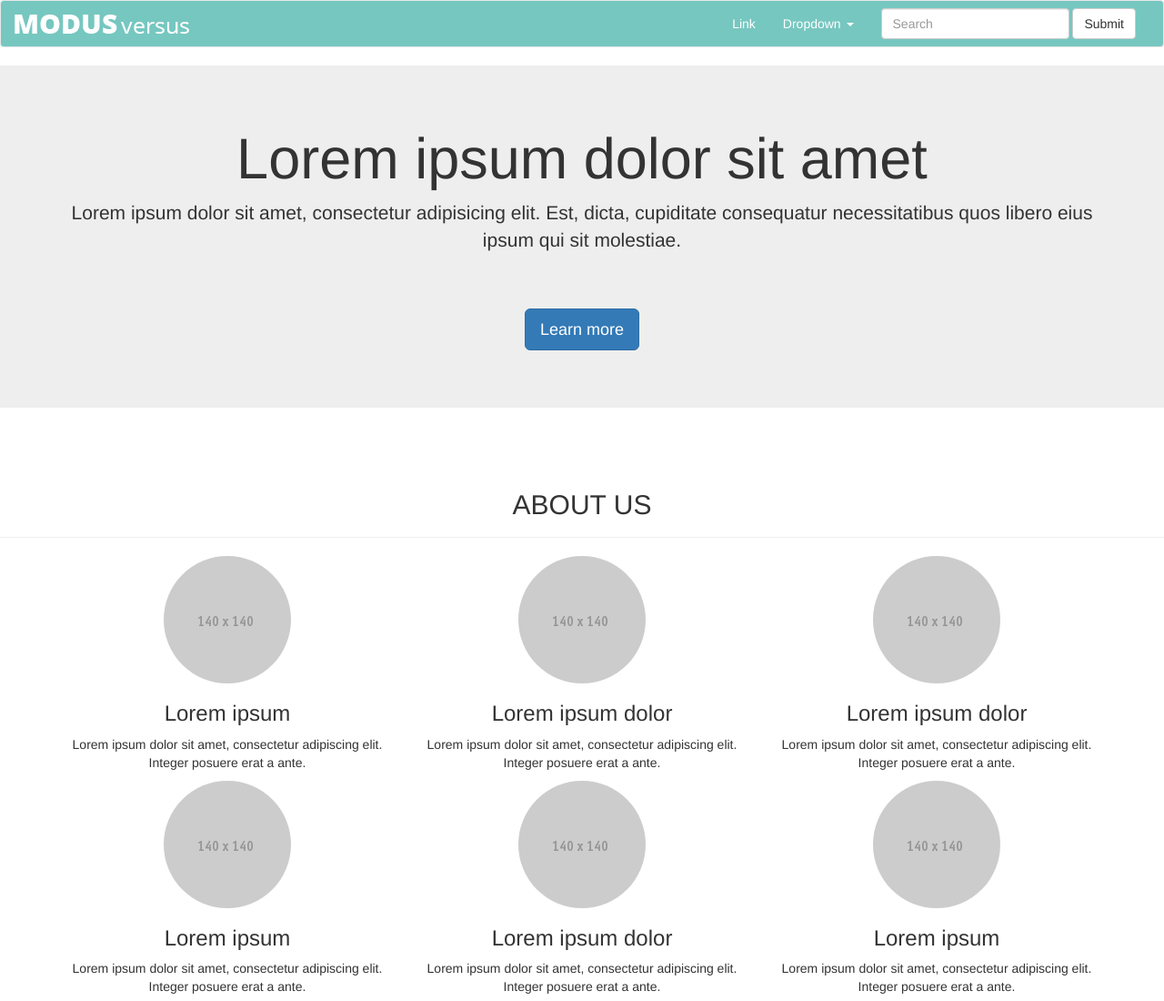
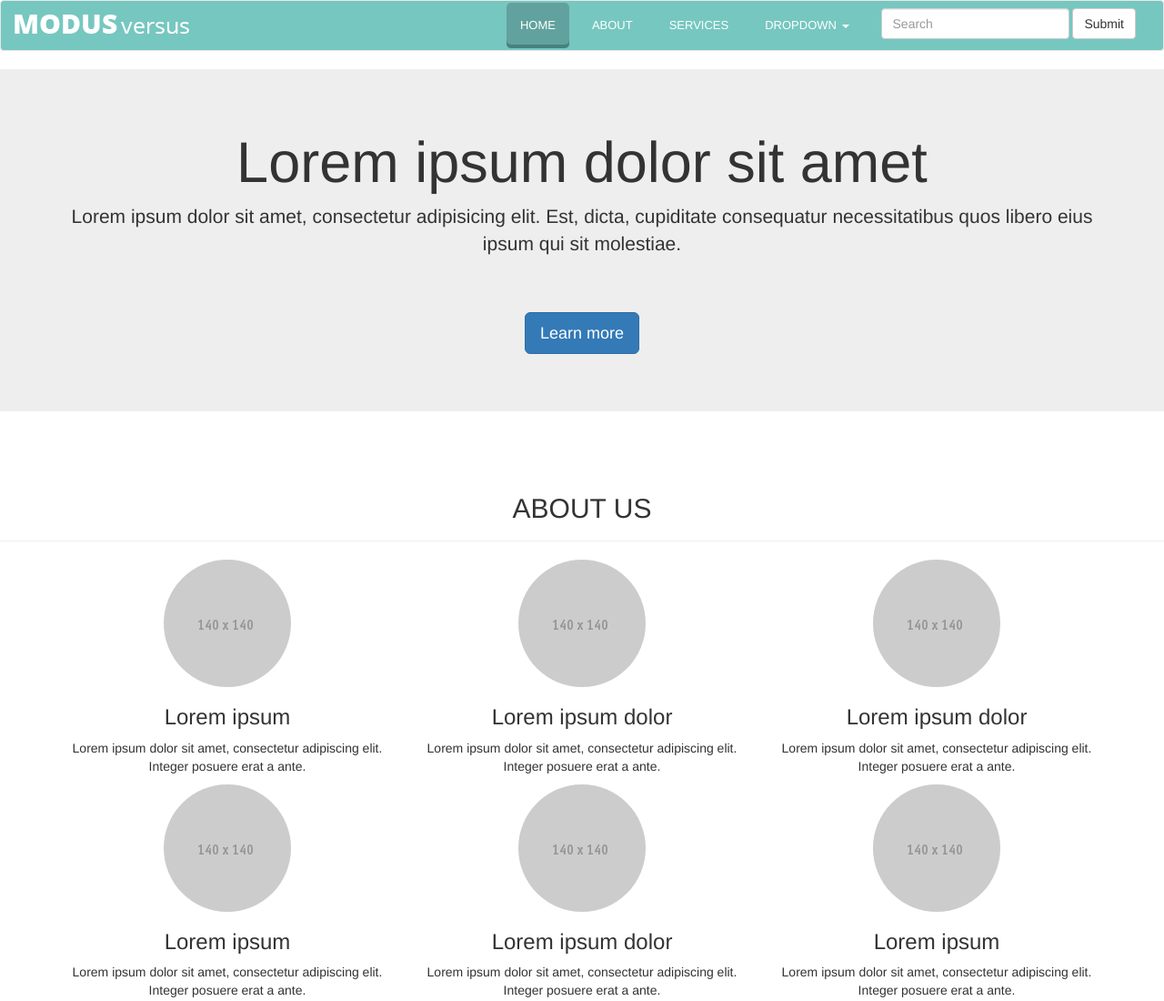
Before and after one commit to emanuelemancone/test_skills, a plain HTML site: page index.html in a window 1280 px wide. Shown: the top 1100 px of the page at 91% size. Drawn offline with Linux system fonts and the light colour scheme.

Commit message:
Completamento header

```diff
--- /dev/null
+++ b/css/style.css
@@ -0,0 +1,57 @@
+li.activate a, li a:hover {
+    background: #62a29e none repeat scroll 0 0;
+    border-radius: 5px;
+    box-shadow: 0 -4px 0 #47817e inset;
+}
+li.activate a:hover,{
+    background: #62a29e none repeat scroll 0 0;
+    border-radius: 5px;
+    box-shadow: 0 -4px 0 #47817e inset;
+}
+li a {
+    color: #ffffff;
+    display: block;
+    font-size: 16px;
+    padding: 10px 24px;
+    text-decoration: none;
+    text-transform: uppercase;
+    transition: all 0.2s ease-in-out 0s;
+    border-radius: 5px;
+}
+ul li {
+    display: block;
+    float: none;
+    margin: 0;
+    padding: 2px;
+    border-radius: 5px;
+}
+ul li a {
+    margin-left: 3px;
+    margin-right: 3px;
+    color: #ffffff;
+    display: block;
+    font-size: 13px;
+    font-weight: normal;
+    padding: 10px 20px;
+    border-radius: 5px;
+}
+ul li a:hover{
+	border-radius: 0;
+    box-shadow: none;
+    color: #ffffff;
+	box-shadow: 0 -4px 0 #e2165b inset;
+    border-radius: 5px;
+}
+ul li:hover > a {
+    border-radius: 0;
+    box-shadow: none;
+    color: #ffffff;
+	box-shadow: 0 -4px 0 #e2165b inset;
+    border-radius: 5px;
+}
+li:hover > ul {
+    display: block;
+}
+li > ul > li:hover{
+	background-color:black;
+}
--- a/index.html
+++ b/index.html
@@ -7,6 +7,8 @@
 	<title>Skull Test</title>
 <!-- Include css Bootstrap -->
 	<link rel="stylesheet" href="css/bootstrap.css">
+<!-- Include css Style -->
+	<link rel="stylesheet" href="css/style.css">
 <!-- jQuery (necessary for Bootstrap's JavaScript plugins) -->
 	<script src="js/jquery.js"></script
 ><!-- Include all compiled plugins (below), or include individual files as needed -->
@@ -28,13 +30,24 @@
         <button type="submit" class="btn btn-default">Submit</button>
       </form>
       <ul class="nav navbar-nav navbar-right">
-        <li><a href="#">Link</a> </li>
-        <li class="dropdown"> <a href="#" class="dropdown-toggle" data-toggle="dropdown" role="button" aria-expanded="false">Dropdown <span class="caret"></span></a>
+        <li class="activate">
+        	<a href="#">home</a>
+        </li>
+        <li>
+        	<a href="#">about</a>
+        </li>
+        <li>
+        	<a href="#">services</a>
+        </li>
+        <li class="dropdown">
+        	<a href="#">
+    	    	Dropdown
+	            <span class="caret"></span>
+            </a>
           <ul class="dropdown-menu" role="menu">
             <li><a href="#">Action</a> </li>
-            <li><a href="#">Another action</a> </li>
-            <li><a href="#">Something else here</a> </li>
-            <li class="divider"></li>
+            <li><a href="#">Another </a> </li>
+            <li><a href="#">Something </a> </li>
             <li><a href="#">Separated link</a> </li>
           </ul>
         </li>
```
Also changed, not shown: css/bootstrap.css.
